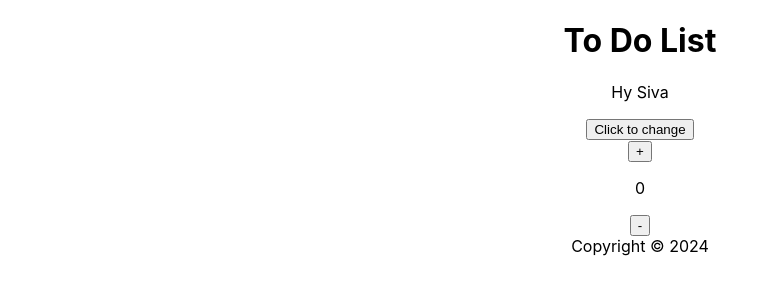
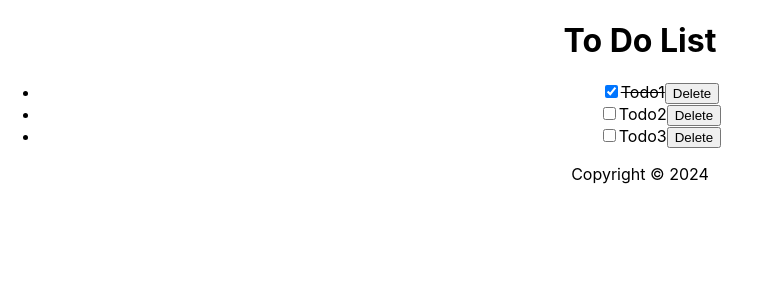
Before and after one commit to SIVAKD1305/react_training, a React (Create React App) app: page / in a window 1280 px wide. Shown: the top 300 px of the page, without its empty margins (0-761 px from the left). Built offline with nearby package versions, Linux system fonts and the light colour scheme.

Commit message:
modified:   src/Content.js

```diff
--- a/src/Content.js
+++ b/src/Content.js
@@ -1,29 +1,51 @@
 import React from 'react'
 import { useState } from 'react';
 const Content = () => {
-    const change = () =>{
-        const greetings = ["Hey", "Hi", "Hello", "Welcome"];
-        const n = Math.floor(Math.random()*4);
-        setValue(val => greetings[n]);
-     }
-     const [count, setCount] = useState(0);
-     const [value, setValue] = useState("Hy")
-     const increment = () => {
-      setCount(inc => inc+1);
-     }
-     const decrement = () => {
-      setCount(dec => dec-1);
-     }
+    const [items, setItems] = useState([
+      {
+        id:1,
+        todo:"Todo1",
+        checked:true
+      },
+      {
+        id:2,
+        todo:"Todo2",
+        checked:false
+      },
+      {
+        id:3,
+        todo:"Todo3",
+        checked:false
+      }
+    ]);
+    const handelChange = (id) => {
+      const listItems = items.map((item) =>
+        id === item.id ? {...item, checked:!item.checked} : item )
+      setItems(listItems)
+      console.log(listItems, id)
+    };
+    const handleDelete = (id) => {
+      const listItems = items.filter((item) => id !== item.id)
+      setItems(listItems)
+    }
   return (
     <>
-    <p>{value} Siva</p>
-    <button onClick={change}>Click to change</button>
-    <br />
-    <button onClick={increment}>+</button>
-    <p>
-      {count}
-    </p>
-    <button onClick={decrement}>-</button>
+      <ul>
+        {items.map(
+          (item) => (
+            <li>
+              <input type="checkbox" checked={item.checked}
+              key={item.id} onChange={()=>handelChange(item.id)}
+              />
+              <label style={
+                item.checked ? {textDecoration:"line-through"} : null
+                }>{item.todo}</label>
+              <button key={item.id}
+              onClick={()=>handleDelete(item.id)}>Delete</button>
+            </li>
+          )
+        )}
+      </ul>
     </>
   )
 }
```
